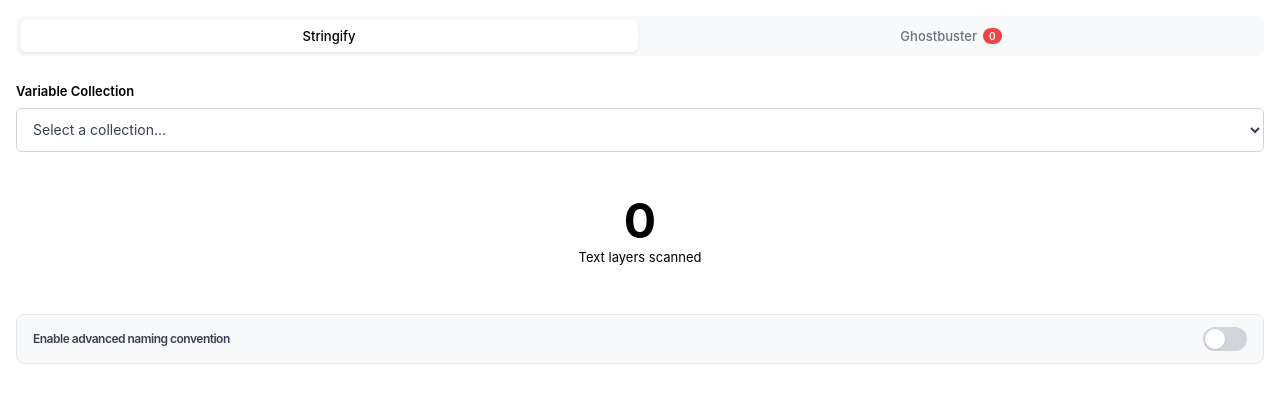
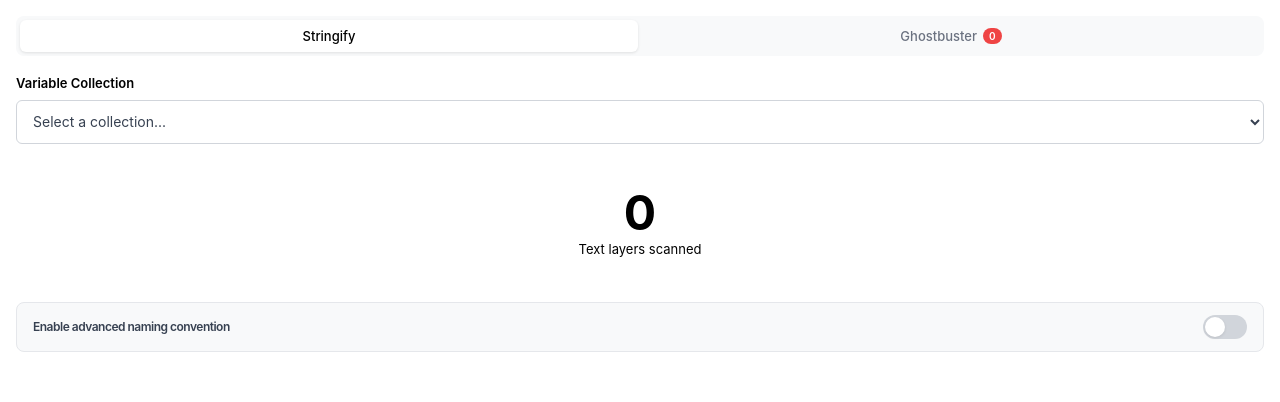
Before and after one commit to FPDCode/stringify-figma-plugin, a website: page ui.html in a window 1280 px wide. Drawn offline with Linux system fonts and the light colour scheme.

Commit message:
refactor: Optimize layout with 4px gaps and flexible counter design
- Reduced all gaps to 4px for ultra-compact layout
- Reduced naming toggle margin from 8px to 4px
- Reduced button container gap from 12px to 4px
- Added flex-shrink: 0 to naming toggle container
- Text counter remains flex: 1 (flexible height component)
- All other elements (collection, naming toggle, buttons) are fixed height
- Prevents elements from being pushed out of window
- Creates efficient use of available space

```diff
--- a/ui.html
+++ b/ui.html
@@ -56,7 +56,7 @@
       height: 100%;
       width: 100%;
       padding: 16px;
-      gap: 12px;
+      gap: 4px;
       box-sizing: border-box;
     }
 
@@ -94,11 +94,12 @@
       display: flex;
       flex-direction: column;
       width: 100%;
-      margin: 8px 0;
+      margin: 4px 0;
       padding: 12px 16px;
       background: #f8f9fa;
       border-radius: 8px;
       border: 1px solid #e5e7eb;
+      flex-shrink: 0;
     }
 
     .naming-toggle-wrapper {
@@ -160,7 +161,7 @@
     .button-container {
       display: flex;
       flex-direction: column;
-      gap: 12px;
+      gap: 4px;
       flex-shrink: 0;
       width: 100%;
       margin: 0;
```
